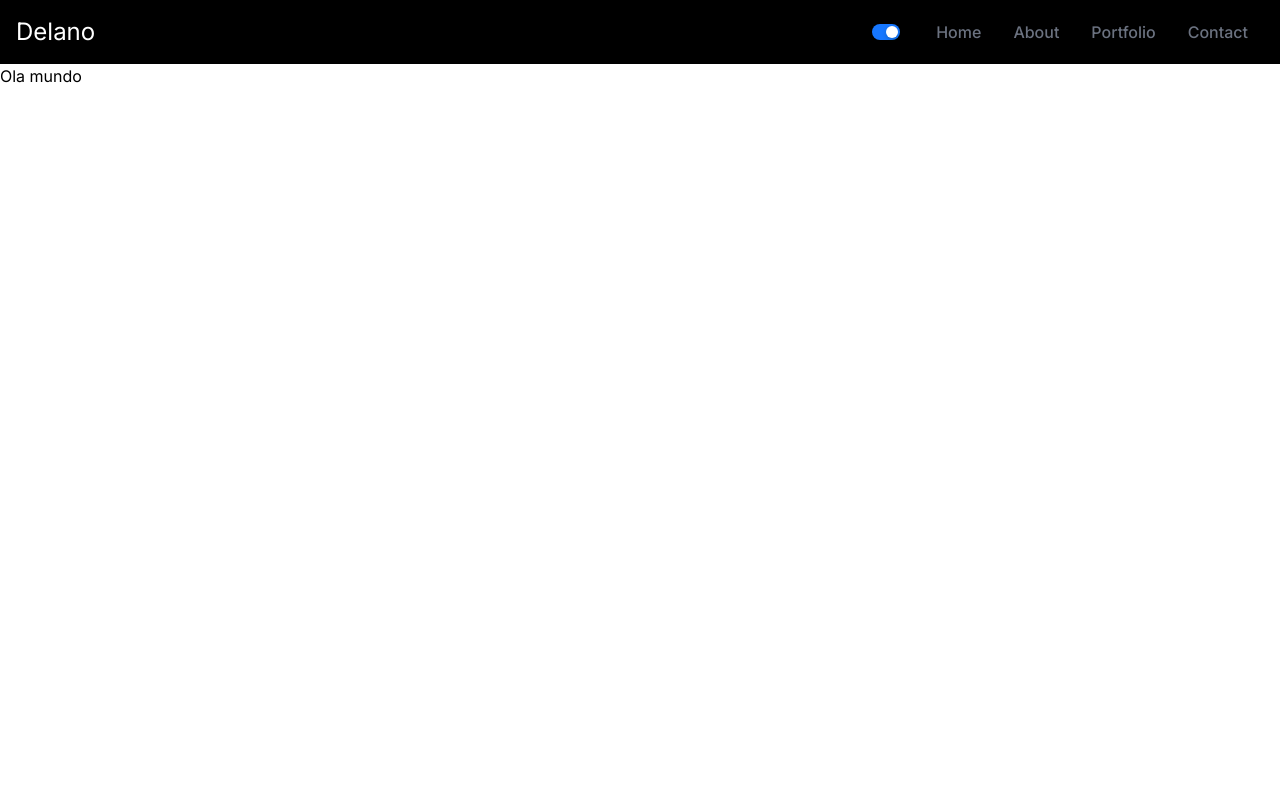
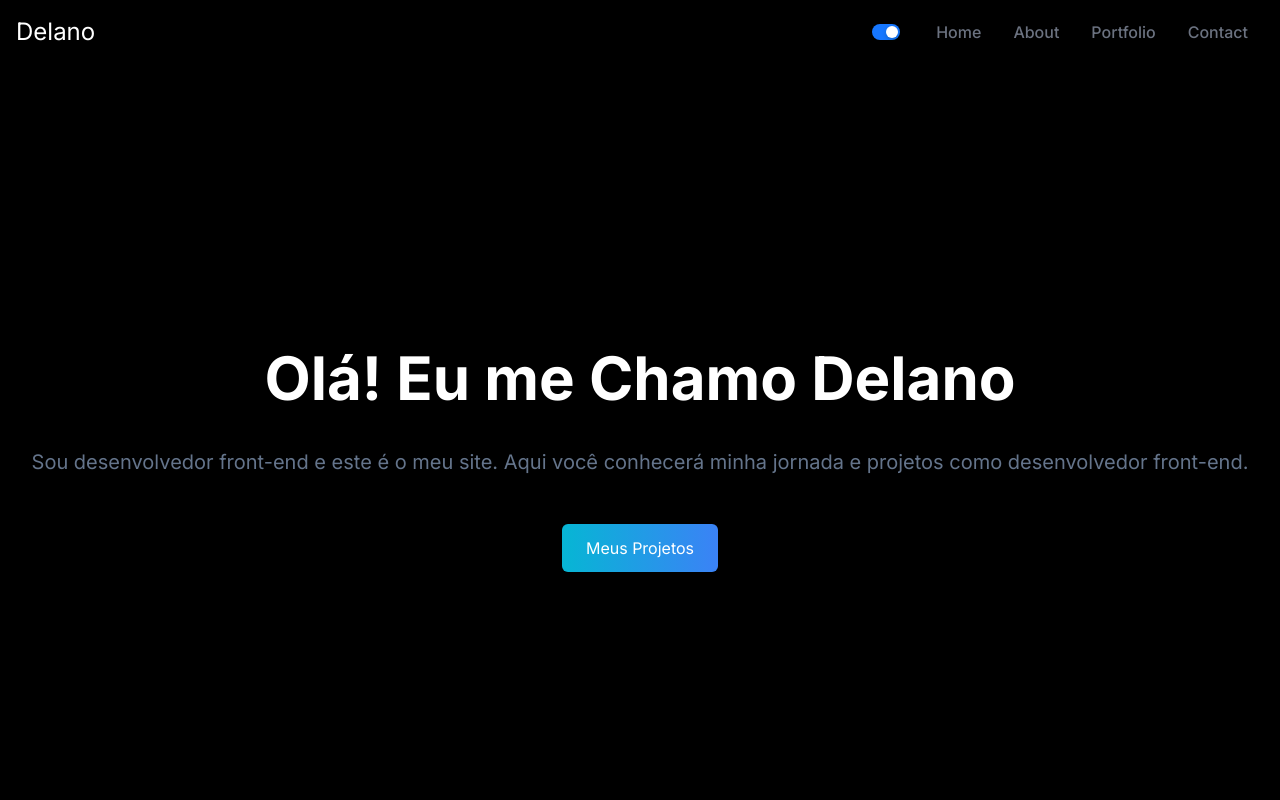
Before and after one commit to delanoquirino/delano_quirino_site, a Next.js app: page / in a window 1280 px wide. Shown: the top 800 px of the page. Built offline with nearby package versions, Linux system fonts and the light colour scheme.

Commit message:
feat: adding page home

```diff
--- a/src/app/page.tsx
+++ b/src/app/page.tsx
@@ -1,6 +1,15 @@
+
+import Link from "next/link";
 
 export default function Home() {
   return (
-    <div className="h-screen">Ola mundo</div>
+    <div className="h-screen bg-black dark:bg-white dark:text-black transition duration-300 ease-in-out">
+      <div className="h-full p-5 flex flex-col items-center justify-center gap-10">
+        <h1 className="text-white dark:text-slate-600 text-6xl font-bold">Olá! Eu me Chamo Delano</h1>
+        <p className="text-slate-500 text-xl">Sou desenvolvedor front-end e este é o meu site. Aqui você conhecerá minha jornada e projetos como desenvolvedor front-end.</p>
+        <button className="text-white w-fit px-6 py-3 my-2 flex items-center rounded-md bg-gradient-to-r from-cyan-500 to-blue-500 cursor-pointer transition duration-300 ease-in-out hover:scale-110 hover:brightness-125" ><Link href="projetos">Meus Projetos</Link></button>
+
+      </div>
+    </div>
   )
 }
--- a/src/components/Footer.tsx
+++ b/src/components/Footer.tsx
@@ -5,7 +5,7 @@ import { SocialLinks } from './SocialLinks'
 
 export const Footer = () => {
   return (
-    <div className='bg-black dark:bg-white'>
+    <div className='bg-black dark:bg-white transition duration-300 ease-in-out'>
         <div className='max-w-7xl p-7 m-auto text-white dark:text-black'>
             <div className='flex flex-col justify-between sm:flex-row gap-3'>
                 <div className='flex flex-col gap-1'>
--- a/src/components/Header.tsx
+++ b/src/components/Header.tsx
@@ -3,7 +3,7 @@ import { ToggleTheme } from "./ToggleTheme";
 
 export const Header = () => {
   return (
-    <div className="flex justify-between items-center w-full h-16 px-4 text-white bg-black dark:bg-white transition-colors duration-500 dark:text-black">
+    <div className="flex justify-between items-center w-full h-16 px-4 text-white bg-black dark:bg-white transition duration-300 ease-in-out dark:text-black ">
       <h1 className="text-2xl">Delano</h1>
       <div className="flex items-center gap-5">
       <ToggleTheme/>
```
